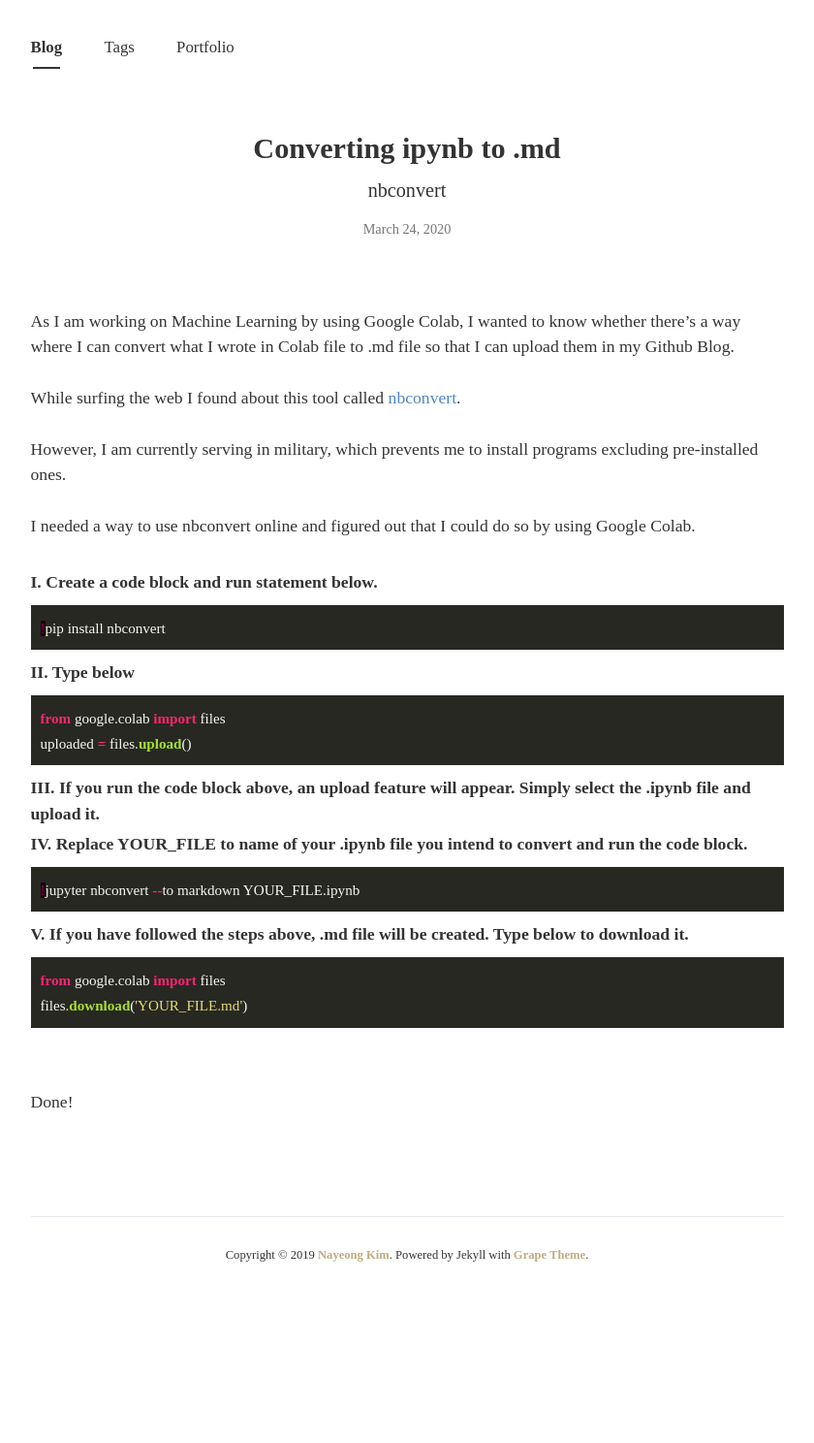
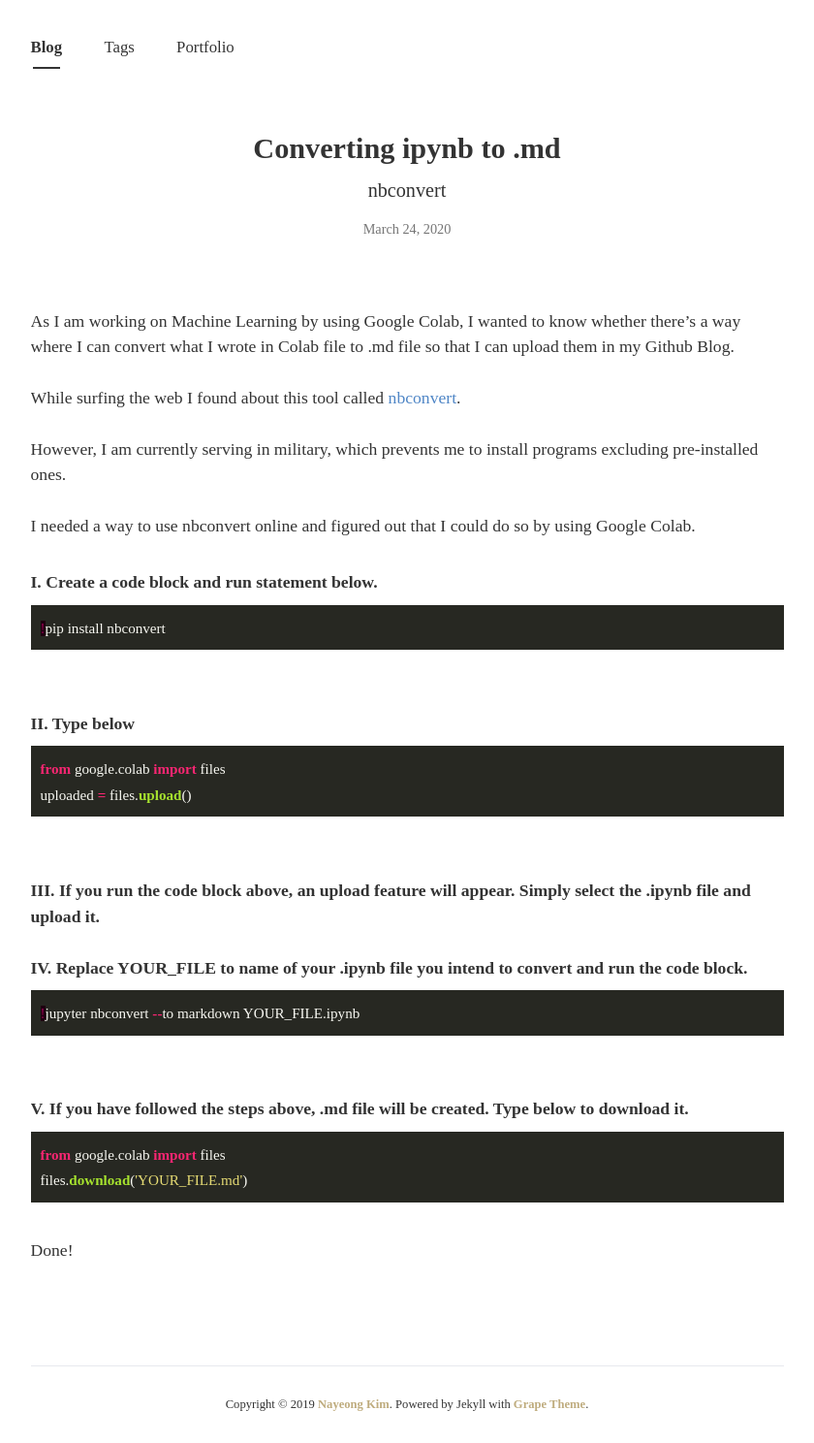
Before and after one commit to hwuiwon/hwuiwon.github.io, a Jekyll site: the page built from _posts/2020-03-24-ipynb-to-md.md, in a window 1280 px wide. Shown: the whole page at 97% size, without its empty margins (220-1060 px from the left). Built offline with Jekyll 4.4.1, drawn with Linux system fonts in a browser that asks for light colours; nearby versions of some CDN libraries; some web fonts are replaced; before the commit the page ends 1334 px from its top, so only the background shows below that.

Commit message:
Update 2020-03-24-ipynb-to-md.md

```diff
--- a/_posts/2020-03-24-ipynb-to-md.md
+++ b/_posts/2020-03-24-ipynb-to-md.md
@@ -25,6 +25,7 @@ I needed a way to use nbconvert online and figured out that I could do so by usi
 !pip install nbconvert
 {% endhighlight %}
 
+<br><br>
 <b>II. Type below</b>
 
 {% highlight python %}
@@ -32,14 +33,16 @@ from google.colab import files
 uploaded = files.upload()
 {% endhighlight %}
 
+<br><br>
 <b>III. If you run the code block above, an upload feature will appear. Simply select the .ipynb file and upload it.</b>
-
+<br><br>
 <b>IV. Replace **YOUR_FILE** to name of your .ipynb file you intend to convert and run the code block.</b>
 
 {% highlight python %}
 !jupyter nbconvert --to markdown YOUR_FILE.ipynb
 {% endhighlight %}
 
+<br><br>
 <b>V. If you have followed the steps above, .md file will be created. Type below to download it.</b>
 
 {% highlight python %}
@@ -47,5 +50,5 @@ from google.colab import files
 files.download('YOUR_FILE.md')
 {% endhighlight %}
 
-<br><br>
+<br>
 Done!
```
